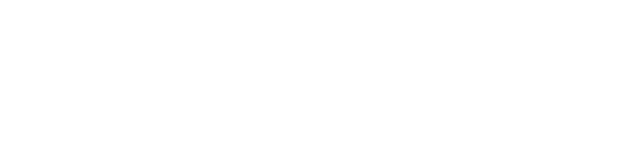
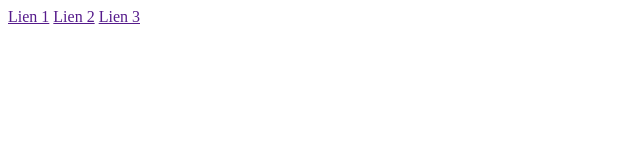
Before and after one commit to Alioun-tech/Git_Project, a plain HTML site: page index.html in a window 1280 px wide. Shown: the whole page, without its empty margins (0-640 px from the left). Drawn offline with Linux system fonts and the light colour scheme.

```diff
--- a/index.html
+++ b/index.html
@@ -6,5 +6,8 @@
 </head>
 <body>
 
+<a href="">Lien 1</a>
+<a href="">Lien 2</a>
+<a href="">Lien 3</a>
 </body>
 </html>
```
